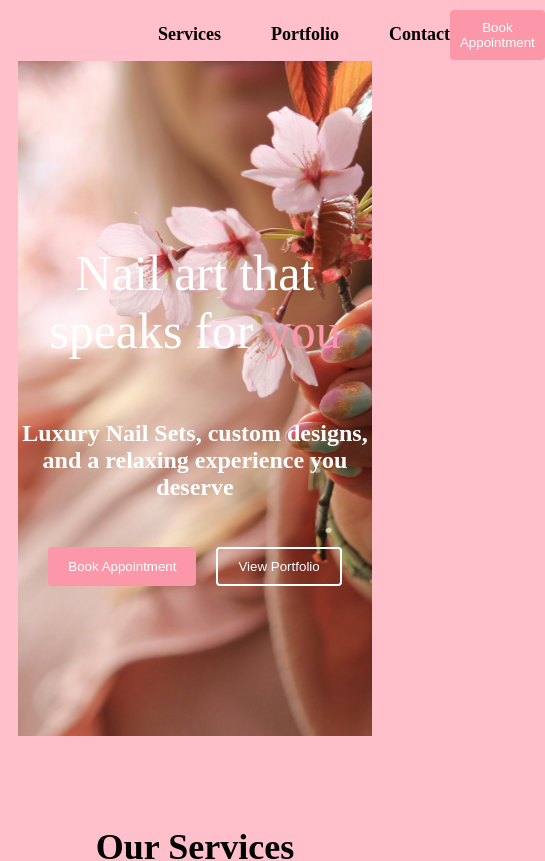
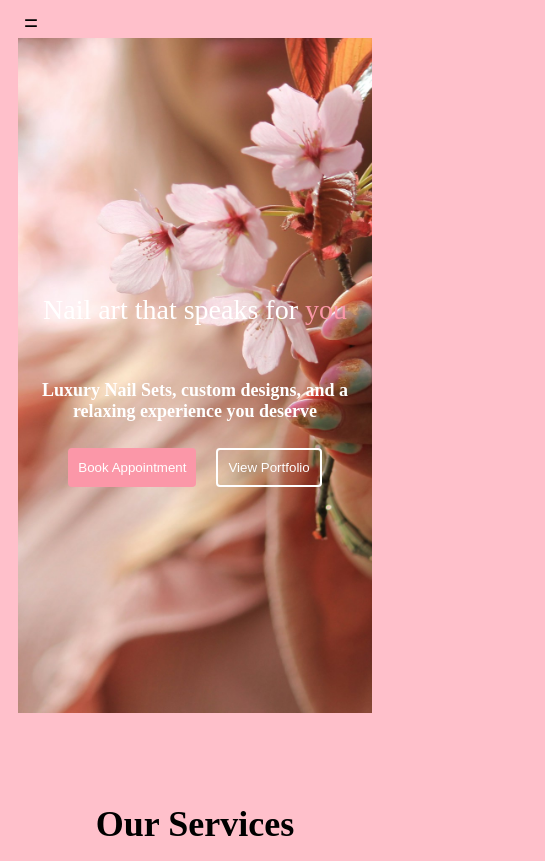
Before and after one commit to ElijahSWilliams/NailSite, a React (Vite) app: page / in a window 390 px wide. Shown: the top 861 px of the page, 545 px wide, since content can reach past the window. Built offline with nearby package versions, Linux system fonts and the light colour scheme.

Commit message:
Mobile Screen CSS

```diff
--- a/src/Footer/Footer.css
+++ b/src/Footer/Footer.css
@@ -41,3 +41,30 @@
   height: 18px;
   margin-left: 5px;
 }
+
+@media (max-width: 1024px) {
+
+  .footer {
+    gap: 10px
+  }
+
+  .footer__text {
+    font-size: 10px;
+  }
+
+  .footer__contact-header {
+    margin-left: 65px;
+    font-size: 10px;
+  }
+
+  .footer__link {
+    width: 10px;
+    height: 10px;
+  }
+
+  .portfolio__button {
+   margin-left: auto;
+   margin-right: auto;
+  }
+
+}
--- a/src/Header/Header.css
+++ b/src/Header/Header.css
@@ -148,3 +148,26 @@
   font-size: 20px;
   color: rgb(251, 151, 168);
 }
+
+
+@media (max-width: 1024px) {
+
+  .header__title {
+    margin-top: 30px;
+    font-size: 28px;
+  }
+
+  .header__subtitle {
+    font-size: 18px;
+    margin-bottom: 10px;
+  }
+
+  .header__button {
+    padding: 10px;
+  }
+
+  .header__services-cards {
+   padding-left: 0px;
+  }
+
+}
--- a/src/Header/Header.jsx
+++ b/src/Header/Header.jsx
@@ -1,6 +1,9 @@
+import { useState } from "react";
 import "./Header.css";
 
 function Header() {
+
+
   return (
     <>
       <header className="header">
--- a/src/Nav/Nav.css
+++ b/src/Nav/Nav.css
@@ -41,3 +41,56 @@
   text-decoration: none;
   color: white;
 }
+
+.hamburger {
+  display: none;
+  z-index: 999;
+}
+
+
+/* Media Queries */
+@media (max-width: 1024px) {
+
+  .hamburger {
+    display: block;
+    background: none;
+    border: none;
+    font-size: 24px;
+    cursor: pointer;
+  }
+
+  .nav {
+    flex-direction: row;
+    gap: 5px;
+    position: absolute;
+    top: 60px;
+    left: 0;
+    background-color: #fff;
+    padding: 0px;
+    box-shadow: 0 2px 4px rgba(0, 0, 0, 0.1);
+    z-index: 999;
+    display: none; /* Hide menu by default */
+    margin-left: 0px;
+  }
+
+  .nav__list {
+    flex-direction: column;
+    margin-left: 0;
+    gap: 20px;
+    padding: 20px;
+  }
+
+  .nav__button {
+    display: none;
+  }
+
+  .nav.active {
+    display: flex; /* Show menu when active */
+    flex-direction: column;
+  }
+
+
+
+  /* Hide nav */
+
+}
--- a/src/Nav/Nav.jsx
+++ b/src/Nav/Nav.jsx
@@ -1,10 +1,21 @@
 import "./Nav.css";
+import { useState } from "react";
 
 function Nav() {
+const [isMenuOpen, setIsMenuOpen] = useState(false)
+
+
   return (
     <div className="navbar">
-      <nav className="nav">
-        <ul className="nav__list">
+
+       {/* Hamburger Menu Icon */}
+       <button className="hamburger" onClick={() => setIsMenuOpen(!isMenuOpen)}>
+        =
+      </button>
+
+
+      <nav className={`nav ${isMenuOpen ? "active" : ""}`}>
+      <ul className="nav__list">
           {/*  <li>
             <a href="#" className="nav__link">
               Home
```
Also changed, not shown: src/Modal/Modal.jsx (+8 -2 lines).
